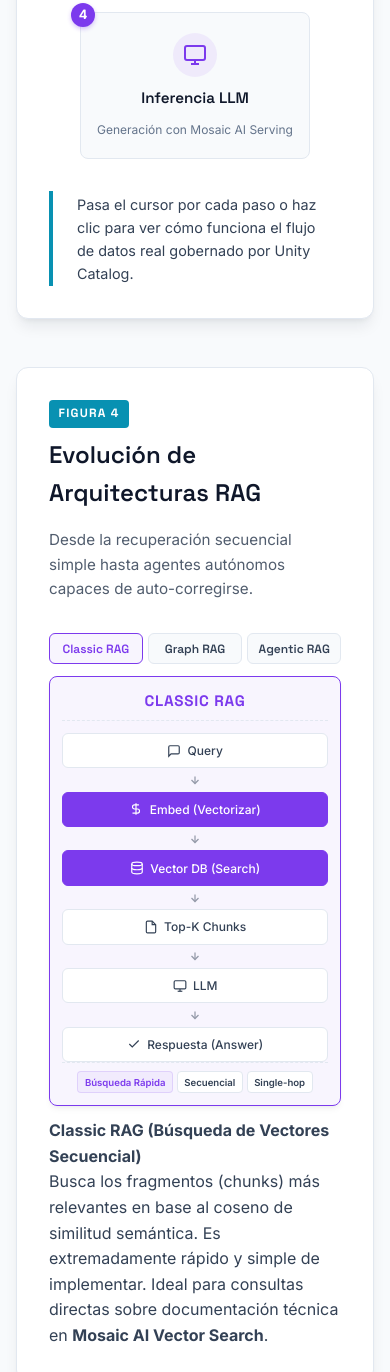
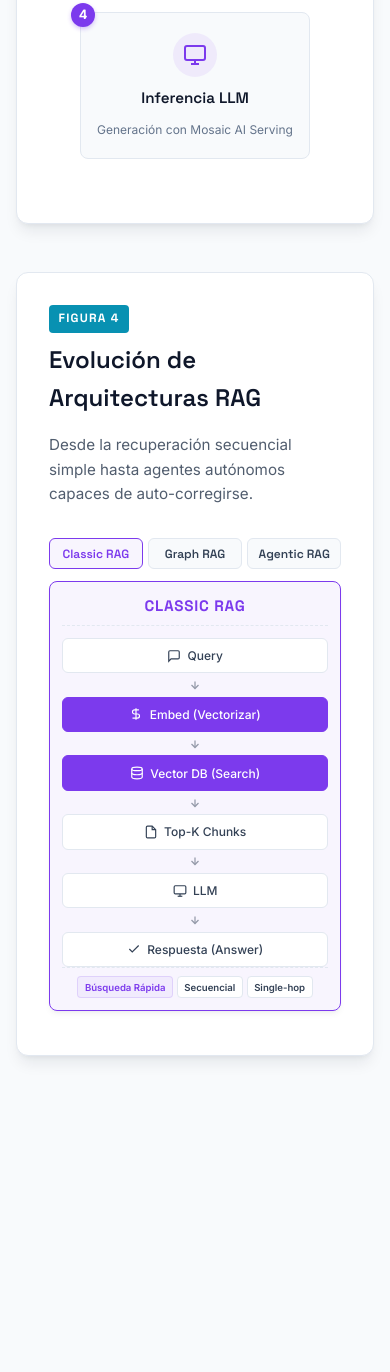
Before and after one commit to NORSAB/Generative-AI-Engineer, a plain HTML site: page Blog/figuras/index.html in a window 390 px wide. Shown: the part 3504-4876 px from the top of the page. After the commit the page ends 4600 px from the top, so only its background shows below. Drawn offline with Linux system fonts and the light colour scheme.

Commit message:
fix: make RAG architecture flows taller and remove responsive details boxes

```diff
--- a/Blog/figuras/index.html
+++ b/Blog/figuras/index.html
@@ -247,10 +247,6 @@
             <p>Generación con Mosaic AI Serving</p>
           </div>
         </div>
-
-        <div class="rag-details-box glass-card">
-          <p id="rag-explanation">Pasa el cursor por cada paso o haz clic para ver cómo funciona el flujo de datos real gobernado por Unity Catalog.</p>
-        </div>
       </div>
     </section>
 
@@ -451,11 +447,6 @@
             </div>
           </div>
         </div>
-
-        <!-- Detail Box at the bottom (linked to selection) -->
-        <div class="details-pane" id="comp-details-box">
-          <p id="comp-explanation">Selecciona o pasa el cursor por una arquitectura para ver la descripción y su relevancia en el ecosistema de Databricks.</p>
-        </div>
       </div>
     </section>
 
```
